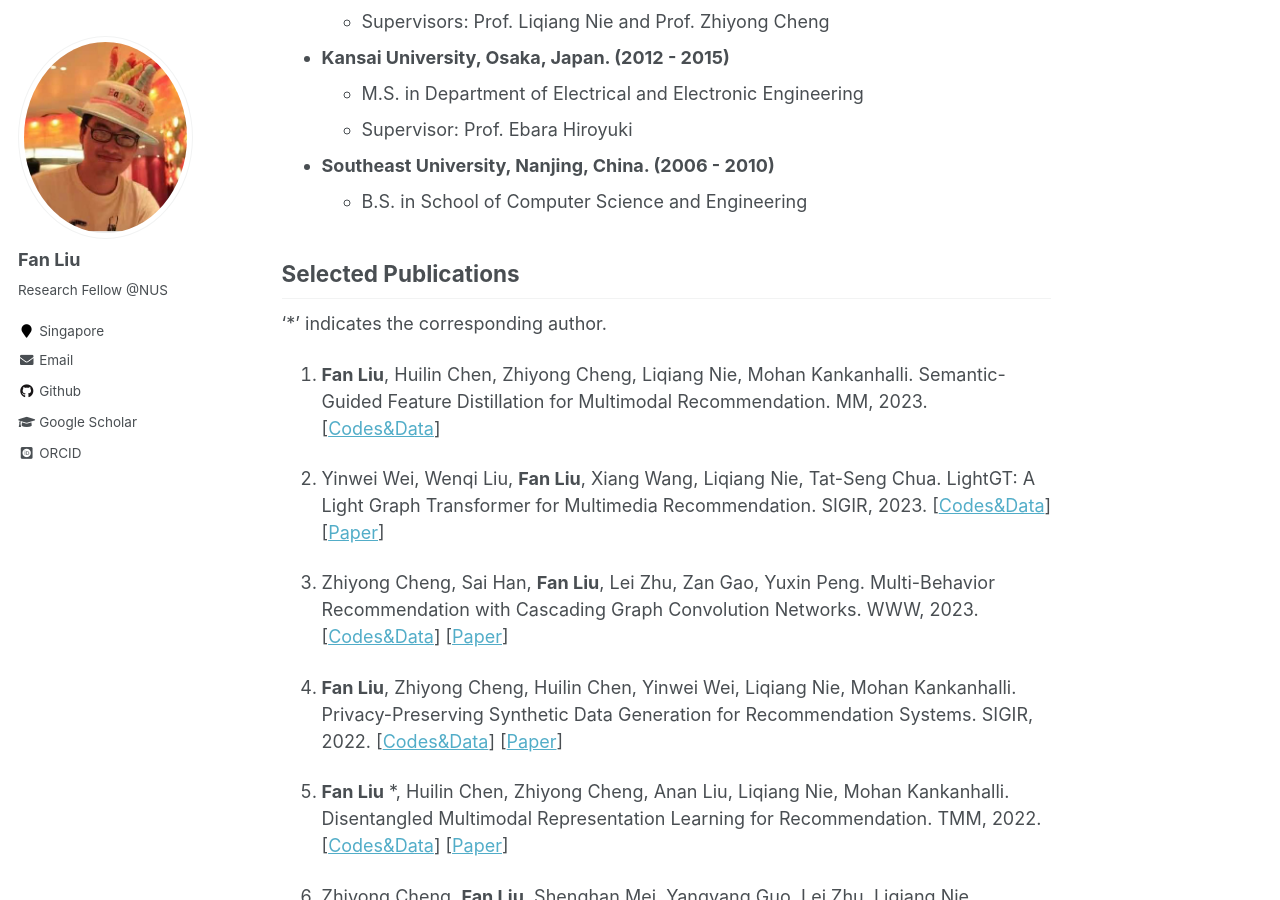
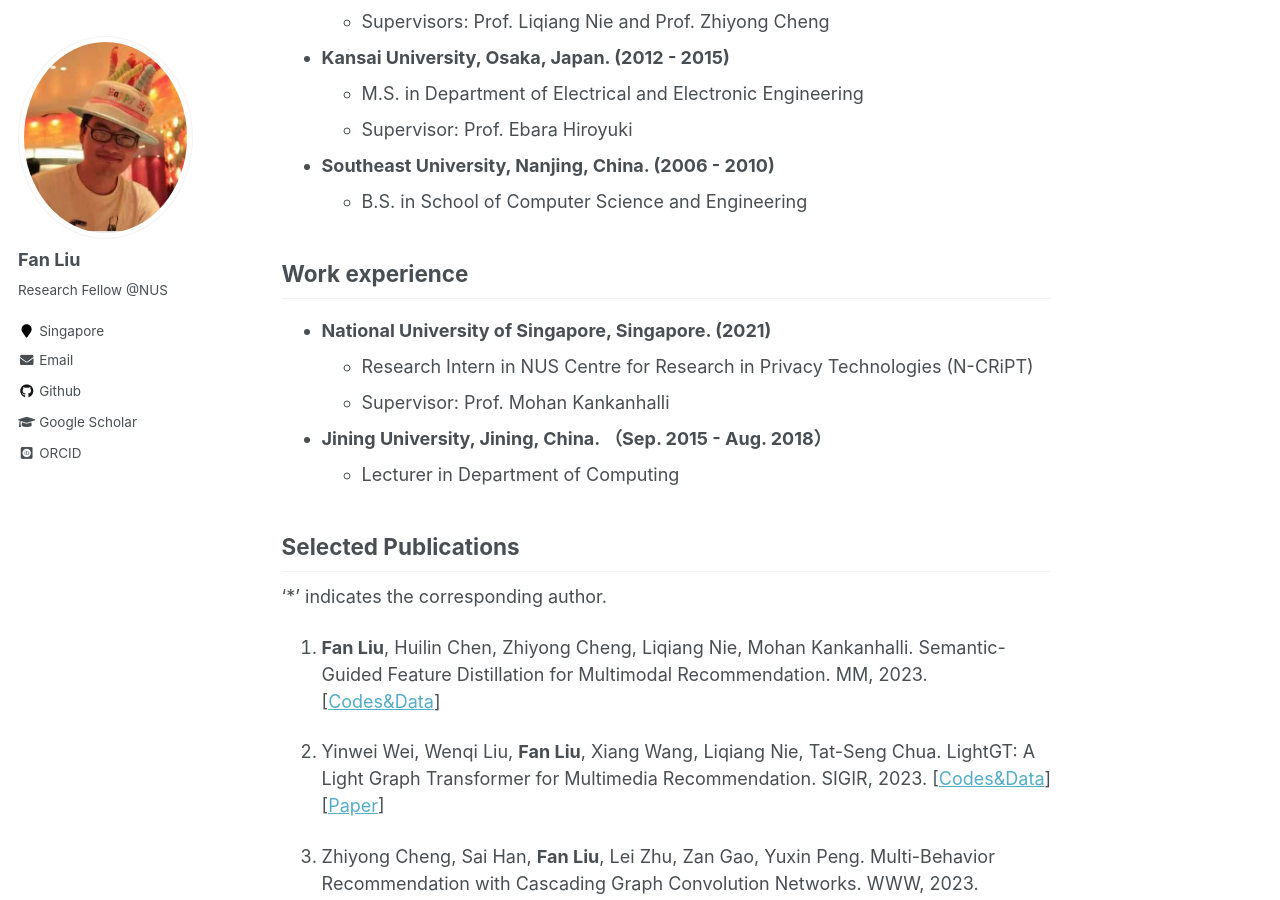
Before and after one commit to liufancs/liufancs.github.io, a Jekyll site: the page built from _pages/about.md, in a window 1280 px wide and 900 px high, scrolled down 739 px. Built offline with Jekyll 4.4.1, drawn with Linux system fonts in a browser that asks for light colours; some web fonts are replaced.

Commit message:
Update about.md

```diff
--- a/_pages/about.md
+++ b/_pages/about.md
@@ -24,6 +24,13 @@ I am currently a Research Fellow with [Prof. Mohan Kankanhalli](https://www.comp
   - Supervisor: Prof. Ebara Hiroyuki
 -  **Southeast University, Nanjing, China. (2006 - 2010)**
    - B.S. in School of Computer Science and Engineering
+
+## Work experience
+* **National University of Singapore, Singapore. (2021)**
+  * Research Intern in NUS Centre for Research in Privacy Technologies (N-CRiPT)
+  * Supervisor: Prof. Mohan Kankanhalli
+* **Jining University, Jining, China. （Sep. 2015 - Aug. 2018）**
+  * Lecturer in Department of Computing
 
 ## Selected Publications
 ‘*’ indicates the corresponding author.
```
